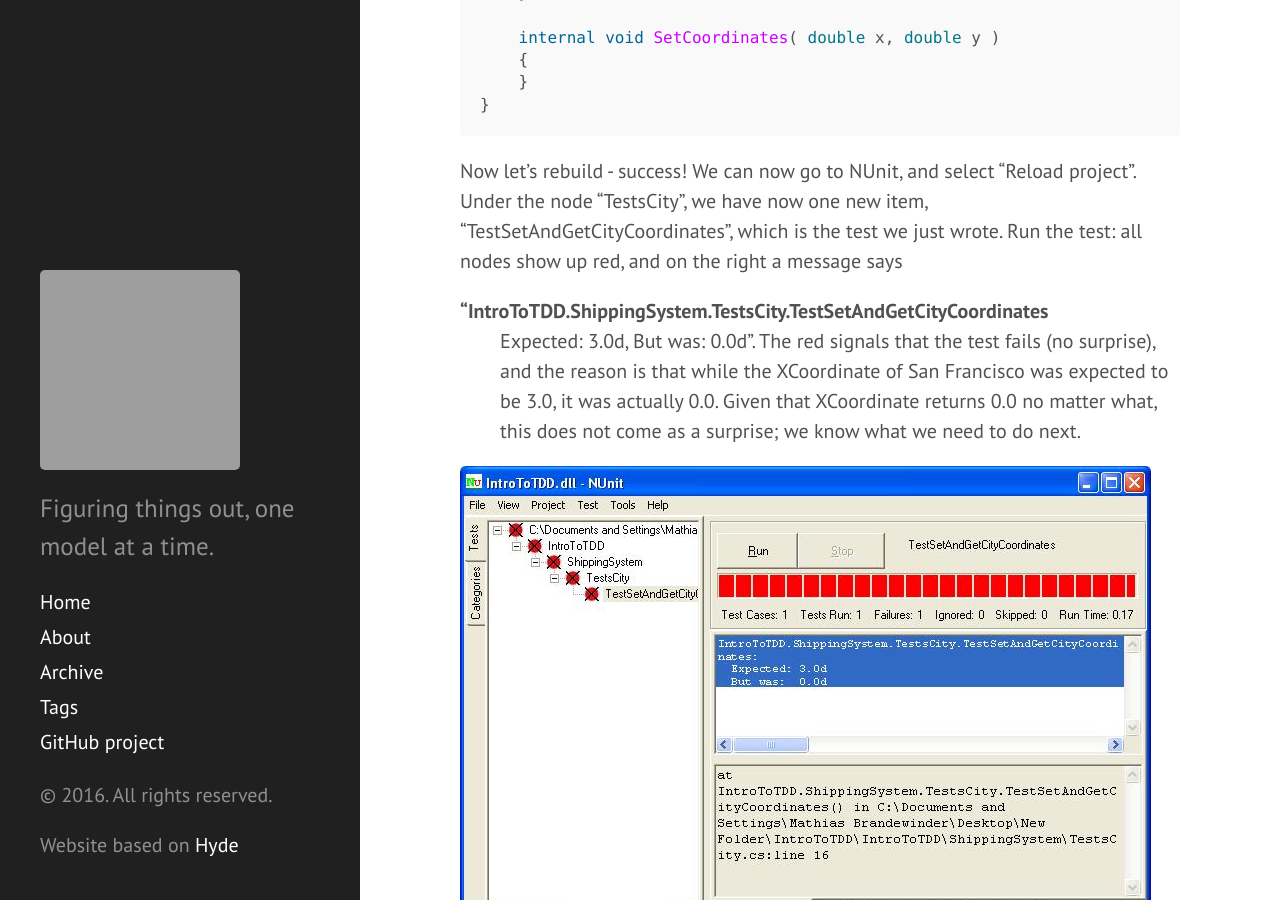
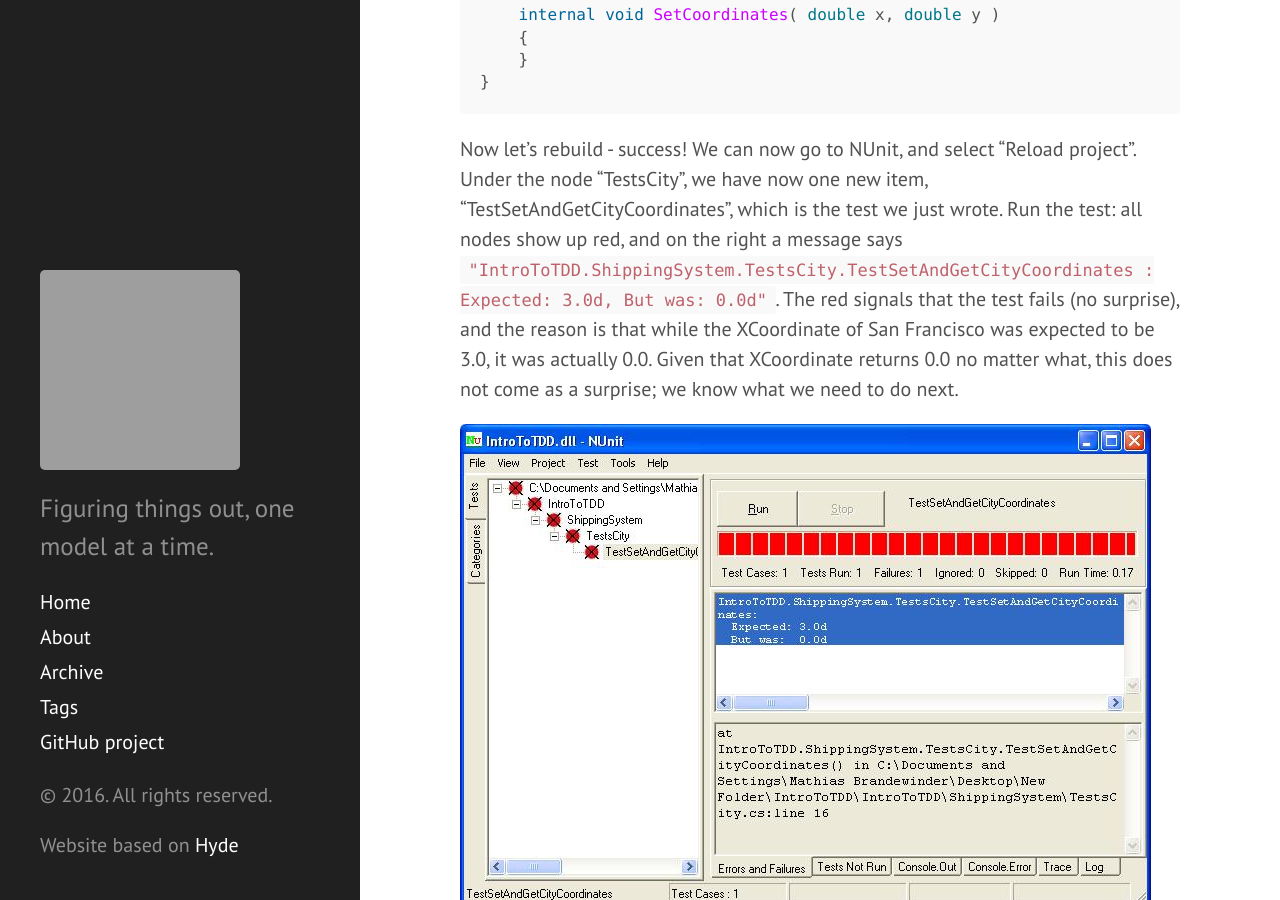
Before and after one commit to mathias-brandewinder/mathias-brandewinder.github.io, a Jekyll site: the page built from _posts/2007-11-02-An-introduction-to-Test-Driven-Development.md, in a window 1280 px wide and 900 px high, scrolled down 5538 px. Built offline with Jekyll 4.4.1, drawn with Linux system fonts in a browser that asks for light colours; comment, search, counter and statistics services are not loaded; some of the changed text lies outside the part shown; grey boxes are pictures that could not be loaded.

Commit message:
2007/11/02: minor cleanup

```diff
--- a/_posts/2007-11-02-An-introduction-to-Test-Driven-Development.md
+++ b/_posts/2007-11-02-An-introduction-to-Test-Driven-Development.md
@@ -200,11 +200,8 @@
 rebuild - success! We can now go to NUnit, and select "Reload project". Under
 the node "TestsCity", we have now one new item, "TestSetAndGetCityCoordinates",
 which is the test we just wrote. Run the test: all nodes show up red, and on the
-right a message
-says
-
-"IntroToTDD.ShippingSystem.TestsCity.TestSetAndGetCityCoordinates
-: Expected: 3.0d, But was: 0.0d". The red signals that the test fails
+right a message says `"IntroToTDD.ShippingSystem.TestsCity.TestSetAndGetCityCoordinates : Expected: 3.0d, But was: 0.0d"`.
+The red signals that the test fails
 (no surprise), and the reason is that while the XCoordinate of San Francisco was
 expected to be 3.0, it was actually 0.0. Given that XCoordinate returns 0.0 no
 matter what, this does not come as a surprise; we know what we need to do
```
Also changed, not shown: other parts of _posts/2007-11-02-An-introduction-to-Test-Driven-Development.md (+1 -1 lines).
